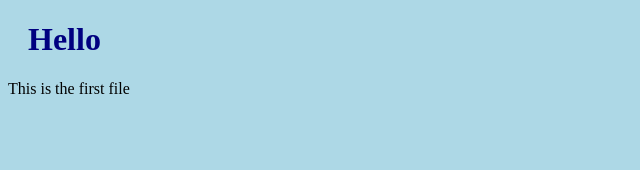
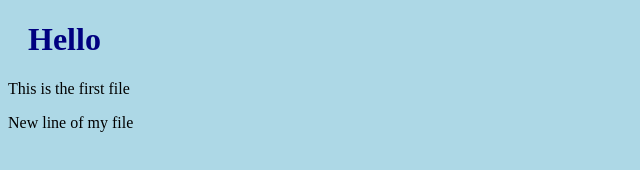
Before and after one commit to tienktka160304/Git.learn, a plain HTML site: page index.html in a window 1280 px wide. Shown: the whole page, without its empty margins (0-640 px from the left). Drawn offline with Linux system fonts and the light colour scheme.

Commit message:
Updated index.html

```diff
--- a/index.html
+++ b/index.html
@@ -8,6 +8,7 @@
 
 <h1>Hello</h1>
 <p>This is the first file</p>
+<p>New line of my file</p>
 
 </body>
 </html>
```
